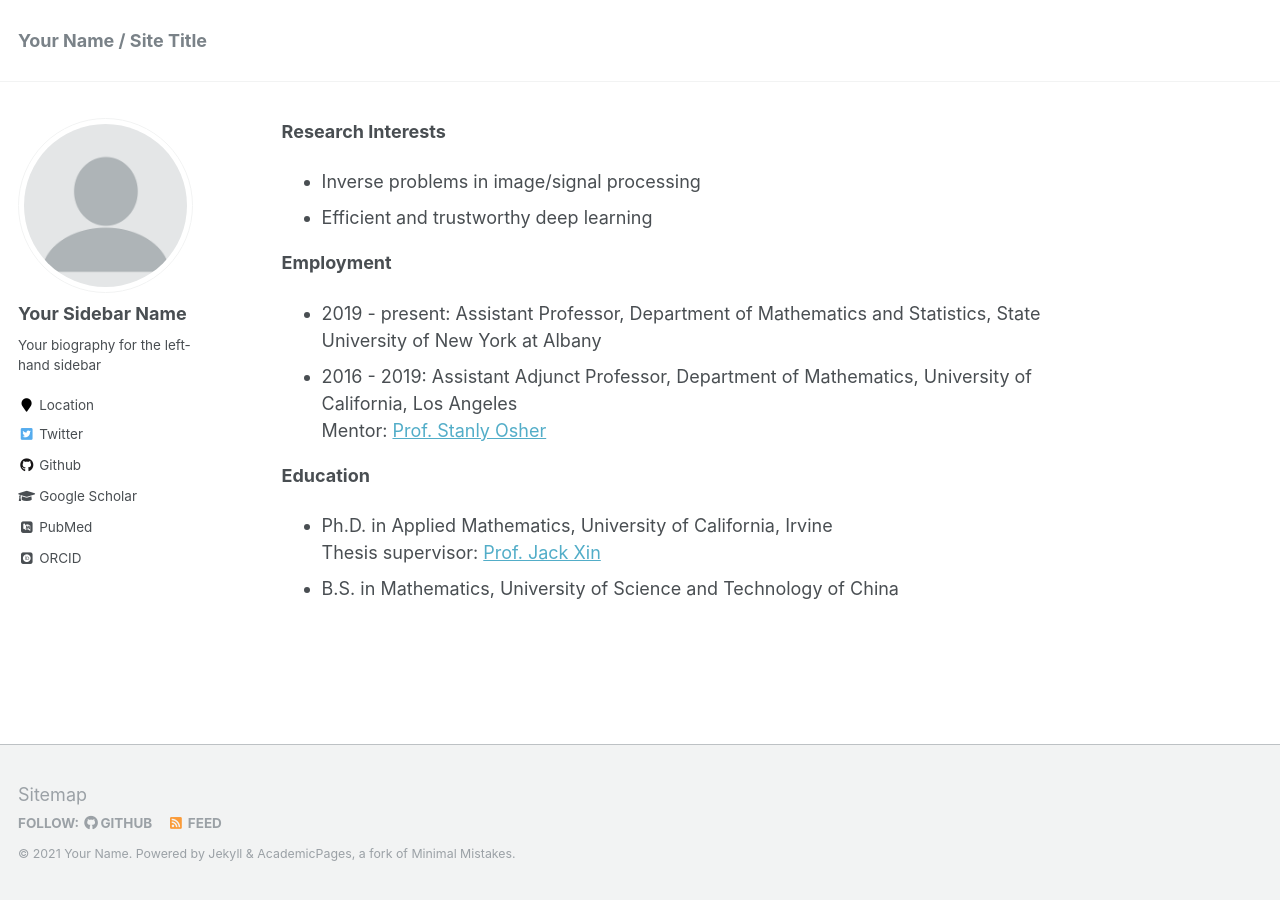
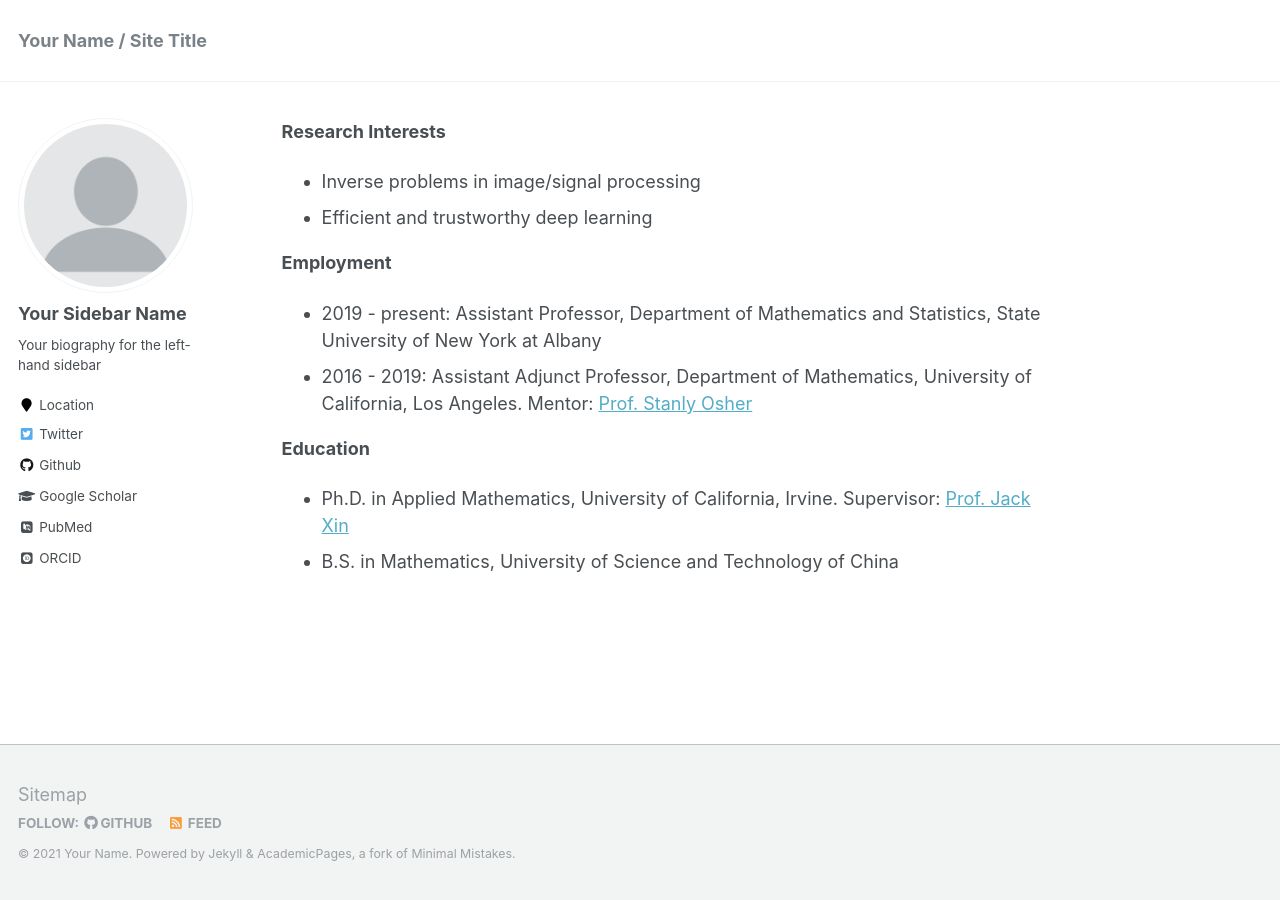
Before and after one commit to yin-penghang/yin-penghang.github.io, a Jekyll site: the page built from _pages/about.md, in a window 1280 px wide. Built offline with Jekyll 4.4.1, drawn with Linux system fonts in a browser that asks for light colours; some web fonts are replaced.

Commit message:
Update about.md

```diff
--- a/_pages/about.md
+++ b/_pages/about.md
@@ -15,10 +15,10 @@ redirect_from:
 
 **Employment**
  - 2019 - present: Assistant Professor, Department of Mathematics and Statistics, State University of New York at Albany
- - 2016 - 2019: Assistant Adjunct Professor, Department of Mathematics, University of California, Los Angeles\
+ - 2016 - 2019: Assistant Adjunct Professor, Department of Mathematics, University of California, Los Angeles.
                 Mentor: [Prof. Stanly Osher](https://www.math.ucla.edu/~sjo/)
 
 **Education**
- - Ph.D. in Applied Mathematics, University of California, Irvine\
-   Thesis supervisor: [Prof. Jack Xin](https://www.math.uci.edu/~jxin/)
+ - Ph.D. in Applied Mathematics, University of California, Irvine.
+   Supervisor: [Prof. Jack Xin](https://www.math.uci.edu/~jxin/)
  - B.S. in Mathematics, University of Science and Technology of China
```
